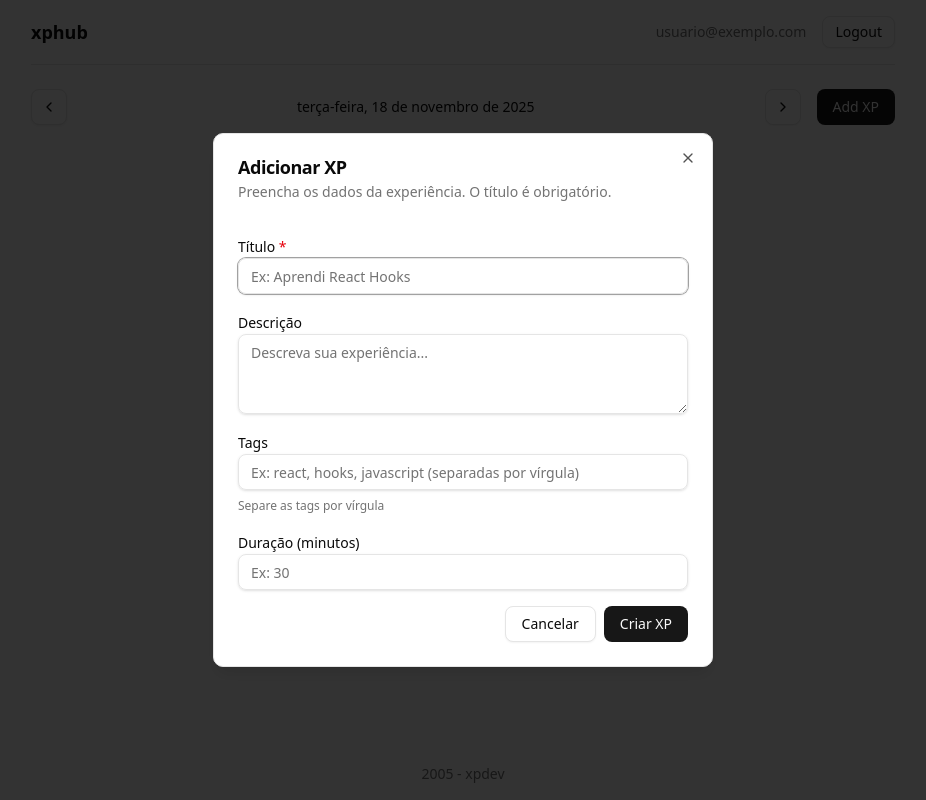
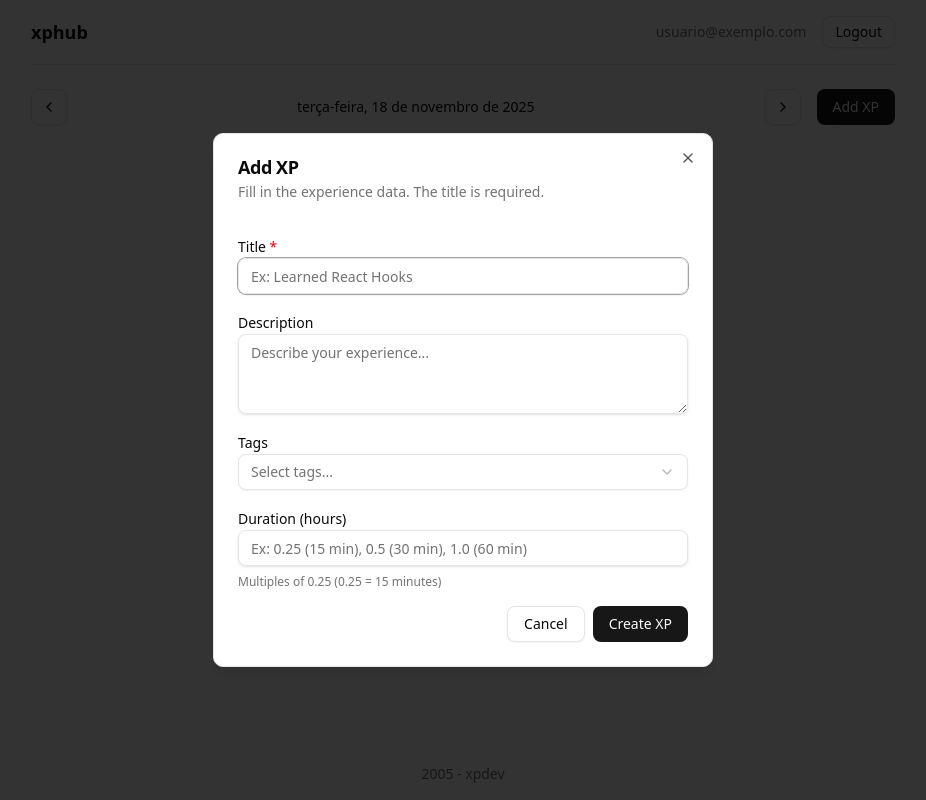
Before and after one commit to fischerafael/xp-hub, a Next.js app: page /app in a window 1280 px wide. Both pictures are taken after a click on the button "Add XP". Shown: the whole page, without its empty margins (177-1103 px from the left). Built offline with nearby package versions, Linux system fonts and the light colour scheme.

Commit message:
feat: add Combobox component and integrate it into AddXPModal for tag selection; update dependencies including @radix-ui/react-popover

```diff
--- a/components/add-xp-modal.tsx
+++ b/components/add-xp-modal.tsx
@@ -12,6 +12,7 @@ import {
 import { Button } from "@/components/ui/button";
 import { Input } from "@/components/ui/input";
 import { Label } from "@/components/ui/label";
+import { Combobox } from "@/components/ui/combobox";
 import { addXp } from "@/src/services/xp-service";
 import type { XP } from "@/components/xp-list";
 
@@ -30,54 +31,75 @@ export function AddXPModal({
 }: AddXPModalProps) {
   const [title, setTitle] = useState("");
   const [description, setDescription] = useState("");
-  const [tags, setTags] = useState("");
+  const [tags, setTags] = useState<string[]>([]);
   const [duration, setDuration] = useState("");
   const [isSubmitting, setIsSubmitting] = useState(false);
   const [error, setError] = useState<string | null>(null);
+
+  // Mock tag options
+  const tagOptions = [
+    { value: "react", label: "React" },
+    { value: "javascript", label: "JavaScript" },
+    { value: "typescript", label: "TypeScript" },
+    { value: "nextjs", label: "Next.js" },
+    { value: "hooks", label: "Hooks" },
+    { value: "css", label: "CSS" },
+    { value: "html", label: "HTML" },
+    { value: "nodejs", label: "Node.js" },
+    { value: "python", label: "Python" },
+    { value: "git", label: "Git" },
+  ];
 
   const handleSubmit = async (e: React.FormEvent) => {
     e.preventDefault();
     setError(null);
 
-    // Validação básica
+    // Basic validation
     if (!title.trim()) {
-      setError("O título é obrigatório");
+      setError("Title is required");
       return;
     }
 
     setIsSubmitting(true);
 
     try {
-      // Converter tags de string (vírgula) para array
-      const tagsArray = tags
-        .split(",")
-        .map((tag) => tag.trim())
-        .filter((tag) => tag.length > 0);
+      // Convert duration from hours (0.25 = 15 min) to minutes
+      let durationMinutes: number | undefined;
+      if (duration) {
+        const durationHours = parseFloat(duration);
+        // Validate it's a multiple of 0.25 (multiply by 4 and check if it's an integer)
+        if (Math.abs(Math.round(durationHours * 4) - durationHours * 4) > 0.001) {
+          setError("Duration must be a multiple of 0.25 (15 minutes)");
+          setIsSubmitting(false);
+          return;
+        }
+        durationMinutes = Math.round(durationHours * 60);
+      }
 
-      // Preparar dados da XP (sem id e createdAt)
+      // Prepare XP data (without id and createdAt)
       const xpData: Omit<XP, "id" | "createdAt"> = {
         title: title.trim(),
         description: description.trim() || undefined,
-        tags: tagsArray,
-        duration: duration ? parseInt(duration, 10) : undefined,
+        tags: tags,
+        duration: durationMinutes,
         ownerId,
       };
 
       await addXp(xpData);
 
-      // Limpar formulário
+      // Clear form
       setTitle("");
       setDescription("");
-      setTags("");
+      setTags([]);
       setDuration("");
       setError(null);
 
-      // Fechar modal e chamar callback de sucesso
+      // Close modal and call success callback
       onOpenChange(false);
       onSuccess?.();
     } catch (err) {
-      setError("Erro ao criar XP. Tente novamente.");
-      console.error("Erro ao adicionar XP:", err);
+      setError("Error creating XP. Please try again.");
+      console.error("Error adding XP:", err);
     } finally {
       setIsSubmitting(false);
     }
@@ -87,10 +109,10 @@ export function AddXPModal({
     if (!isSubmitting) {
       onOpenChange(newOpen);
       if (!newOpen) {
-        // Limpar formulário ao fechar
+        // Clear form on close
         setTitle("");
         setDescription("");
-        setTags("");
+        setTags([]);
         setDuration("");
         setError(null);
       }
@@ -101,34 +123,34 @@ export function AddXPModal({
     <Dialog open={open} onOpenChange={handleOpenChange}>
       <DialogContent className="sm:max-w-[500px]">
         <DialogHeader>
-          <DialogTitle>Adicionar XP</DialogTitle>
+          <DialogTitle>Add XP</DialogTitle>
           <DialogDescription>
-            Preencha os dados da experiência. O título é obrigatório.
+            Fill in the experience data. The title is required.
           </DialogDescription>
         </DialogHeader>
         <form onSubmit={handleSubmit}>
           <div className="space-y-4 py-4">
             <div className="space-y-2">
               <Label htmlFor="title">
-                Título <span className="text-destructive">*</span>
+                Title <span className="text-destructive">*</span>
               </Label>
               <Input
                 id="title"
                 value={title}
                 onChange={(e) => setTitle(e.target.value)}
-                placeholder="Ex: Aprendi React Hooks"
+                placeholder="Ex: Learned React Hooks"
                 required
                 disabled={isSubmitting}
               />
             </div>
 
             <div className="space-y-2">
-              <Label htmlFor="description">Descrição</Label>
+              <Label htmlFor="description">Description</Label>
               <textarea
                 id="description"
                 value={description}
                 onChange={(e) => setDescription(e.target.value)}
-                placeholder="Descreva sua experiência..."
+                placeholder="Describe your experience..."
                 className="flex min-h-[80px] w-full rounded-md border border-input bg-transparent px-3 py-2 text-sm shadow-sm transition-colors placeholder:text-muted-foreground focus-visible:outline-none focus-visible:ring-1 focus-visible:ring-ring disabled:cursor-not-allowed disabled:opacity-50"
                 disabled={isSubmitting}
               />
@@ -136,29 +158,30 @@ export function AddXPModal({
 
             <div className="space-y-2">
               <Label htmlFor="tags">Tags</Label>
+              <Combobox
+                options={tagOptions}
+                value={tags}
+                onChange={setTags}
+                placeholder="Select tags..."
+                disabled={isSubmitting}
+              />
+            </div>
+
+            <div className="space-y-2">
+              <Label htmlFor="duration">Duration (hours)</Label>
               <Input
-                id="tags"
-                value={tags}
-                onChange={(e) => setTags(e.target.value)}
-                placeholder="Ex: react, hooks, javascript (separadas por vírgula)"
+                id="duration"
+                type="number"
+                step="0.25"
+                min="0.25"
+                value={duration}
+                onChange={(e) => setDuration(e.target.value)}
+                placeholder="Ex: 0.25 (15 min), 0.5 (30 min), 1.0 (60 min)"
                 disabled={isSubmitting}
               />
               <p className="text-xs text-muted-foreground">
-                Separe as tags por vírgula
+                Multiples of 0.25 (0.25 = 15 minutes)
               </p>
-            </div>
-
-            <div className="space-y-2">
-              <Label htmlFor="duration">Duração (minutos)</Label>
-              <Input
-                id="duration"
-                type="number"
-                min="1"
-                value={duration}
-                onChange={(e) => setDuration(e.target.value)}
-                placeholder="Ex: 30"
-                disabled={isSubmitting}
-              />
             </div>
 
             {error && (
@@ -175,10 +198,10 @@ export function AddXPModal({
               onClick={() => handleOpenChange(false)}
               disabled={isSubmitting}
             >
-              Cancelar
+              Cancel
             </Button>
             <Button type="submit" disabled={isSubmitting}>
-              {isSubmitting ? "Criando..." : "Criar XP"}
+              {isSubmitting ? "Creating..." : "Create XP"}
             </Button>
           </DialogFooter>
         </form>
--- /dev/null
+++ b/components/ui/combobox.tsx
@@ -0,0 +1,128 @@
+"use client";
+
+import * as React from "react";
+import * as PopoverPrimitive from "@radix-ui/react-popover";
+import { Check, ChevronDown, X } from "lucide-react";
+import { cn } from "@/lib/utils";
+import { Button } from "@/components/ui/button";
+
+const Popover = PopoverPrimitive.Root;
+const PopoverTrigger = PopoverPrimitive.Trigger;
+const PopoverContent = PopoverPrimitive.Content;
+
+interface ComboboxOption {
+  value: string;
+  label: string;
+}
+
+interface ComboboxProps {
+  options: ComboboxOption[];
+  value: string[];
+  onChange: (value: string[]) => void;
+  placeholder?: string;
+  disabled?: boolean;
+  className?: string;
+}
+
+export function Combobox({
+  options,
+  value,
+  onChange,
+  placeholder = "Select options...",
+  disabled = false,
+  className,
+}: ComboboxProps) {
+  const [open, setOpen] = React.useState(false);
+
+  const selectedOptions = options.filter((option) => value.includes(option.value));
+
+  const toggleOption = (optionValue: string) => {
+    if (value.includes(optionValue)) {
+      onChange(value.filter((v) => v !== optionValue));
+    } else {
+      onChange([...value, optionValue]);
+    }
+  };
+
+  const removeOption = (optionValue: string, e: React.MouseEvent) => {
+    e.stopPropagation();
+    onChange(value.filter((v) => v !== optionValue));
+  };
+
+  return (
+    <Popover open={open} onOpenChange={setOpen}>
+      <PopoverTrigger asChild>
+        <Button
+          variant="outline"
+          role="combobox"
+          aria-expanded={open}
+          disabled={disabled}
+          className={cn(
+            "w-full justify-between h-auto min-h-9 px-3 py-1.5 text-left font-normal",
+            !value.length && "text-muted-foreground",
+            className
+          )}
+        >
+          <div className="flex flex-wrap gap-1 flex-1">
+            {selectedOptions.length > 0 ? (
+              selectedOptions.map((option) => (
+                <span
+                  key={option.value}
+                  className="inline-flex items-center gap-1 px-2 py-0.5 rounded-md bg-secondary text-secondary-foreground text-sm"
+                >
+                  {option.label}
+                  <button
+                    type="button"
+                    onClick={(e) => removeOption(option.value, e)}
+                    className="ml-1 rounded-sm hover:bg-secondary-foreground/20 p-0.5"
+                  >
+                    <X className="h-3 w-3" />
+                  </button>
+                </span>
+              ))
+            ) : (
+              <span>{placeholder}</span>
+            )}
+          </div>
+          <ChevronDown className="ml-2 h-4 w-4 shrink-0 opacity-50" />
+        </Button>
+      </PopoverTrigger>
+      <PopoverContent
+        className={cn(
+          "z-50 w-[var(--radix-popover-trigger-width)] rounded-md border bg-popover p-1 text-popover-foreground shadow-md",
+          "data-[state=open]:animate-in data-[state=closed]:animate-out data-[state=closed]:fade-out-0 data-[state=open]:fade-in-0"
+        )}
+        align="start"
+      >
+        <div className="max-h-[300px] overflow-auto">
+          {options.map((option) => {
+            const isSelected = value.includes(option.value);
+            return (
+              <button
+                key={option.value}
+                type="button"
+                onClick={() => toggleOption(option.value)}
+                className={cn(
+                  "relative flex w-full cursor-pointer select-none items-center rounded-sm px-2 py-1.5 text-sm outline-none hover:bg-accent hover:text-accent-foreground",
+                  isSelected && "bg-accent"
+                )}
+              >
+                <div className="flex items-center gap-2 flex-1">
+                  <div
+                    className={cn(
+                      "flex h-4 w-4 items-center justify-center rounded-sm border border-primary",
+                      isSelected && "bg-primary text-primary-foreground"
+                    )}
+                  >
+                    {isSelected && <Check className="h-3 w-3" />}
+                  </div>
+                  <span>{option.label}</span>
+                </div>
+              </button>
+            );
+          })}
+        </div>
+      </PopoverContent>
+    </Popover>
+  );
+}
--- a/components/ui/dialog.tsx
+++ b/components/ui/dialog.tsx
@@ -38,7 +38,7 @@ const DialogContent = React.forwardRef<
     <DialogPrimitive.Content
       ref={ref}
       className={cn(
-        "fixed left-[50%] top-[50%] z-50 grid w-full max-w-lg translate-x-[-50%] translate-y-[-50%] gap-4 border bg-background p-6 shadow-lg duration-200 data-[state=open]:animate-in data-[state=closed]:animate-out data-[state=closed]:fade-out-0 data-[state=open]:fade-in-0 data-[state=closed]:zoom-out-95 data-[state=open]:zoom-in-95 data-[state=closed]:slide-out-to-left-1/2 data-[state=closed]:slide-out-to-top-[48%] data-[state=open]:slide-in-from-left-1/2 data-[state=open]:slide-in-from-top-[48%] sm:rounded-lg",
+        "fixed left-[50%] top-[50%] z-50 grid w-full max-w-lg translate-x-[-50%] translate-y-[-50%] gap-4 border bg-background p-6 shadow-lg duration-200 data-[state=open]:animate-in data-[state=closed]:animate-out data-[state=closed]:fade-out-0 data-[state=open]:fade-in-0 sm:rounded-lg",
         className
       )}
       {...props}
--- a/package.json
+++ b/package.json
@@ -11,6 +11,7 @@
   "dependencies": {
     "@radix-ui/react-dialog": "^1.1.15",
     "@radix-ui/react-label": "^2.1.8",
+    "@radix-ui/react-popover": "^1.1.15",
     "@radix-ui/react-slot": "^1.2.4",
     "@tanstack/react-query": "5.90.10",
     "class-variance-authority": "^0.7.1",
```
Also changed, not shown: 1 other file (tests, documents, lock files or other folders).
